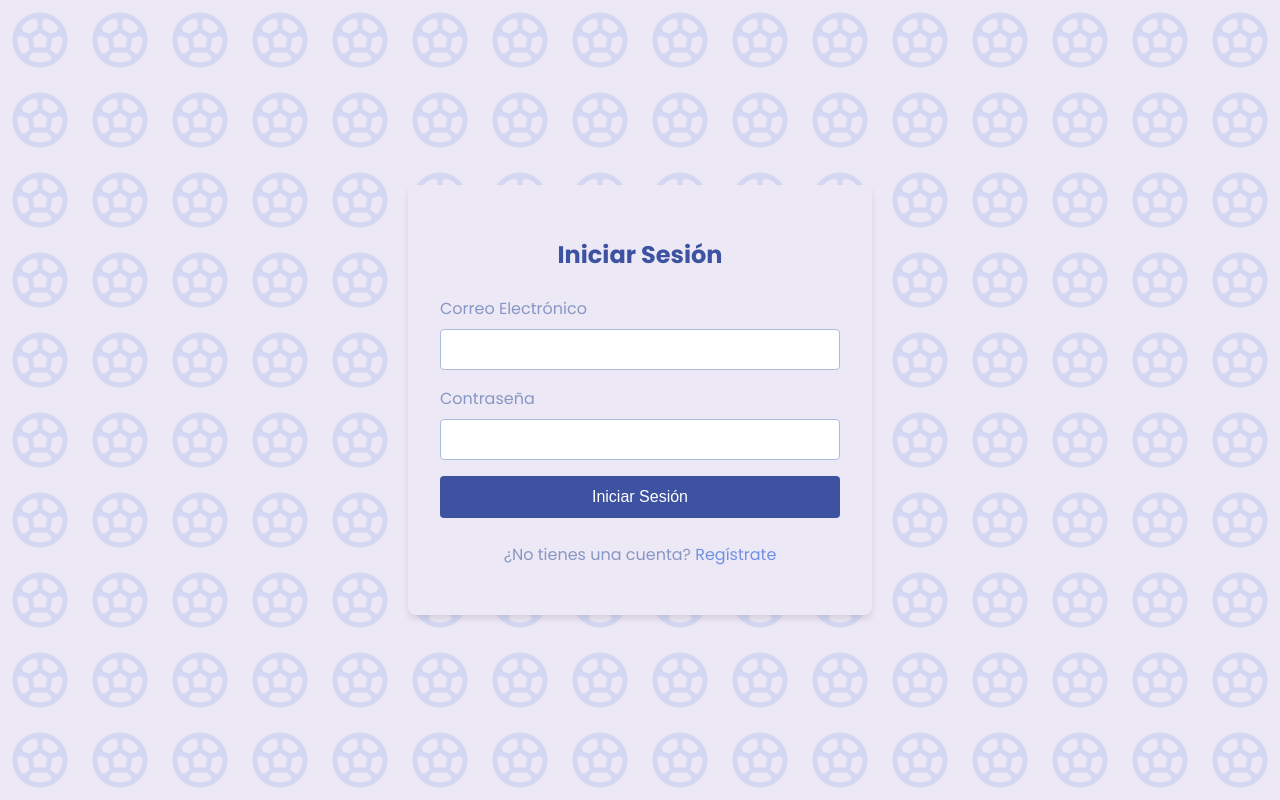
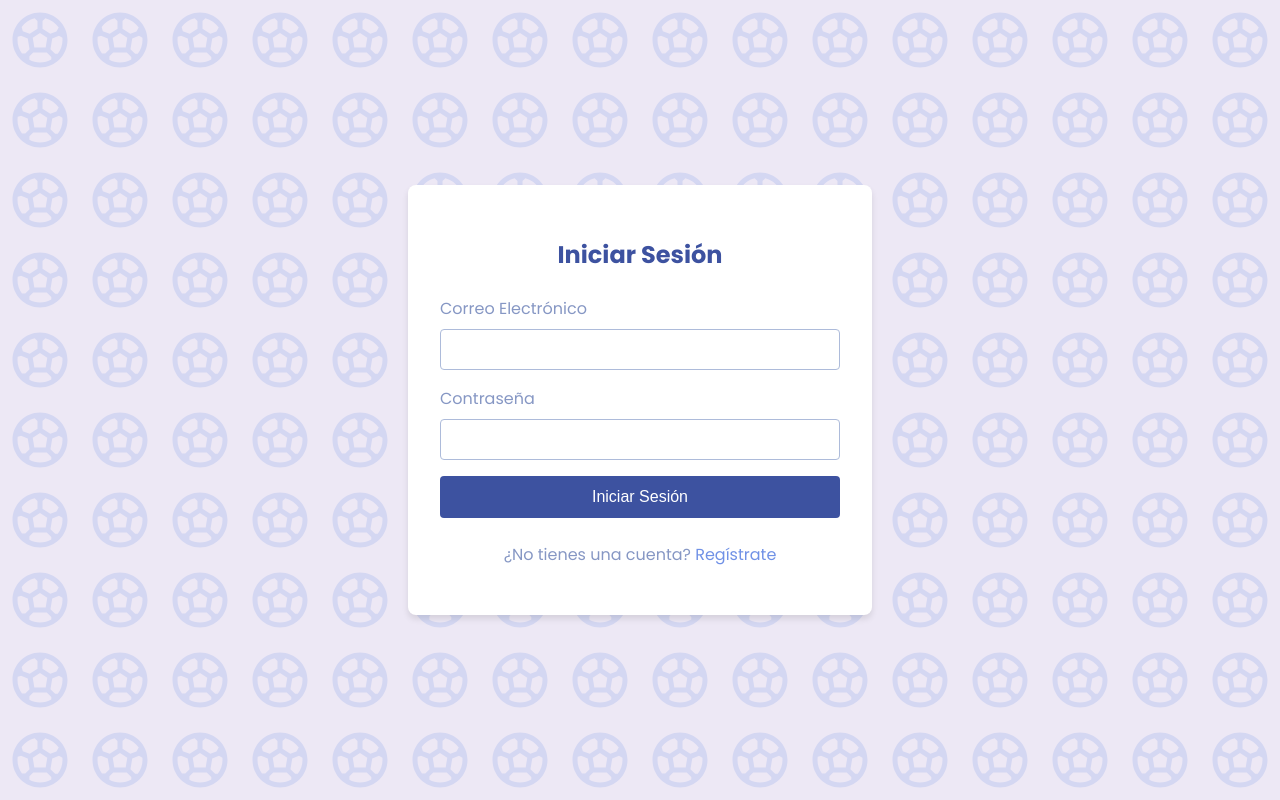
Before and after one commit to FtoledoP/balonix-web, an Angular app: page /login in a window 1280 px wide. Built offline with nearby package versions, Linux system fonts and the light colour scheme; no server answers.

Commit message:
Update colors

```diff
--- a/src/styles.scss
+++ b/src/styles.scss
@@ -6,7 +6,7 @@
   --accent-color-1: #8697C4;
   --accent-color-2: #ADBBDA;
   --background-color: #EDE8F5;
-  --secondary-background-color: #EDE8F5;
+  --secondary-background-color: #ffffff;
 }
 
 body.dark-mode {
@@ -15,7 +15,7 @@ body.dark-mode {
   --accent-color-1: #868686;
   --accent-color-2: #525252;
   --background-color: #121212;
-  --secondary-background-color: #161616;
+  --secondary-background-color: #222222;
 }
 
 body, html {
```
